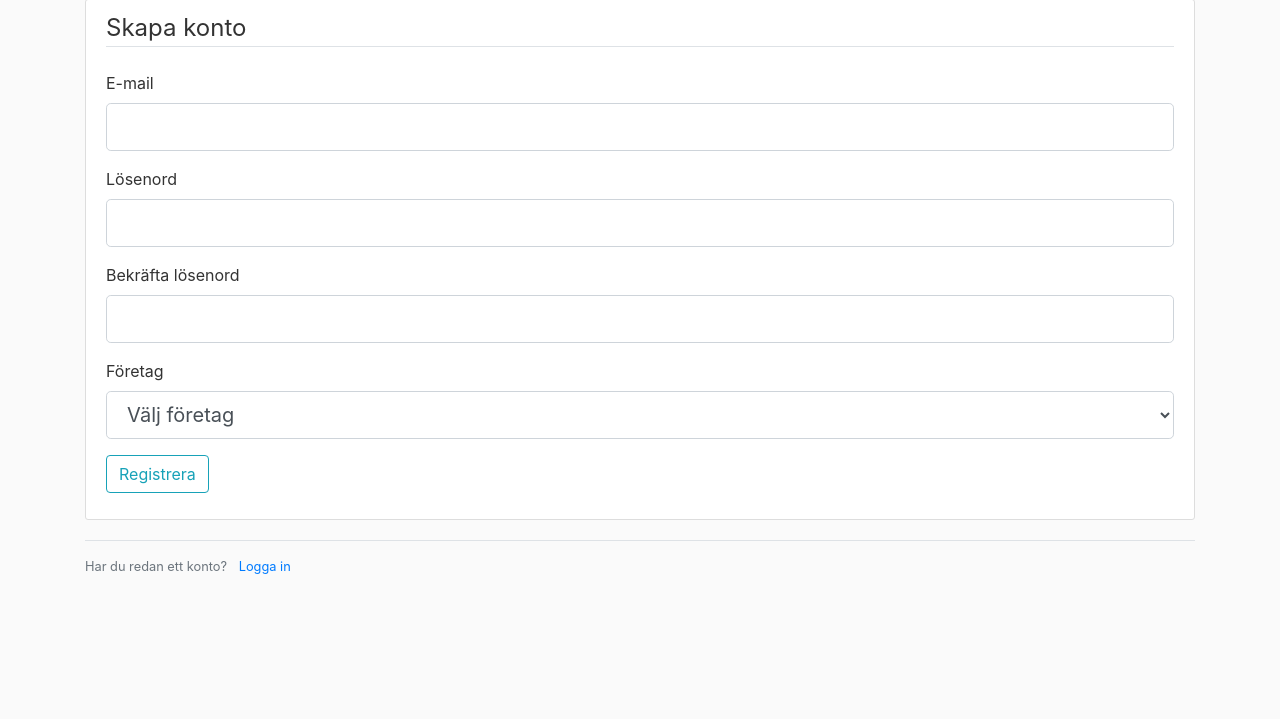
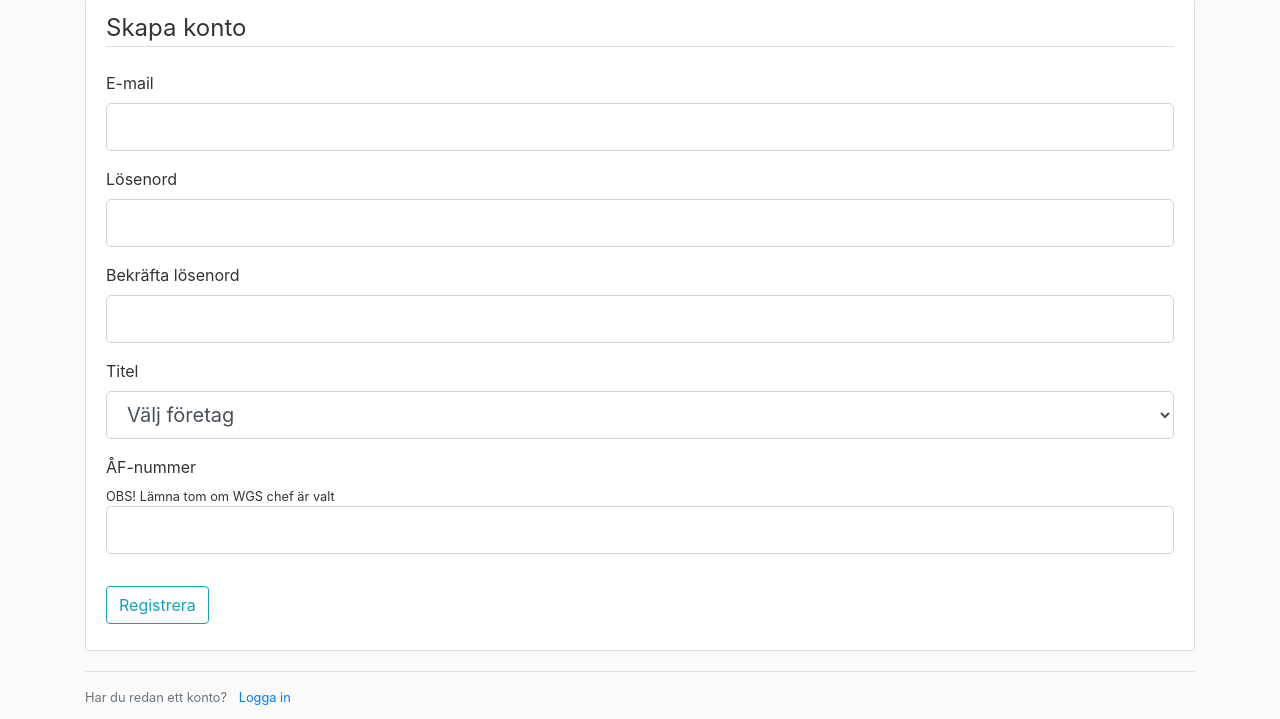
Before and after one commit to HampusRude/ONON, a Flask app: page /register in a window 1280 px wide. Shown: the part 81-800 px from the top of the page. Run offline with Flask 2, Linux system fonts and the light colour scheme; some libraries are stand-ins or nearby versions.

Commit message:
Man lägger till titel (ÅF eller WGS), samt ev. ÅF-nummer istället för vilket företag man kommer från

```diff
--- a/app/forms.py
+++ b/app/forms.py
@@ -21,7 +21,8 @@ class RegistrationForm(FlaskForm):
 	password = PasswordField('Lösenord', validators=[DataRequired()])
 	confirm_password = PasswordField('Bekräfta lösenord',
 		validators=[DataRequired(), EqualTo('password')])
-	company = SelectField('Företag', choices=[('VF', 'Välj företag'),('V', 'Volvo'), ('VW', 'Volkswagen'), ('A', 'Audi'), ('S', 'Skoda')], validators=[DataRequired()]) # Vilket företag jobbar personen i fråga på
+	title = SelectField('Titel', choices=[('VF', 'Välj företag'),('VG', 'Volkswagen chef'), ('AF', 'Återförsäljare')], validators=[DataRequired()]) # Vilken titel användare kommer att ha, WG kan se allt, ÅF kan bara se det som respektive ÅF har lagt in
+	afnum = StringField('ÅF-nummer')
 	submit = SubmitField('Registrera')
 
 	# Metod som används för att kolla att det inte redan finns en email i databasen som användare skriver i
--- a/app/templates/register.html
+++ b/app/templates/register.html
@@ -45,16 +45,32 @@
 					{% endif %}
 				</div>
 				<div>
-					{{ form.company.label(class="form-control-label") }}
-					{% if form.company.errors %}
-						{{ form.company(class="form-control form-control-lg is-invalid") }}
+					{{ form.title.label(class="form-control-label") }}
+					{% if form.title.errors %}
+						{{ form.title(class="form-control form-control-lg is-invalid") }}
 						<div class="invalid-feedback">
-							{% for errors in form.company.errors %}
+							{% for errors in form.title.errors %}
 							<span>{{ errors }}</span>
 							{% endfor %}
 						</div>
 					{% else %}
-						{{ form.company(class="form-control form-control-lg") }}
+						{{ form.title(class="form-control form-control-lg") }}
+					{% endif %}
+				</div>
+				<p></p>
+				<div class="form-group">
+					{{ form.afnum.label(class="form-control-label") }}
+					<br>
+					<small>OBS! Lämna tom om WGS chef är valt</small>
+					{% if form.afnum.errors %}
+						{{ form.afnum(class="form-control form-control-lg is-invalid") }}
+						<div class="invalid-feedback">
+							{% for errors in form.afnum.errors %}
+							<span>{{ errors }}</span>
+							{% endfor %}
+						</div>
+					{% else %}
+						{{ form.afnum(class="form-control form-control-lg") }}
 					{% endif %}
 				</div>
 			</fieldset>
```
